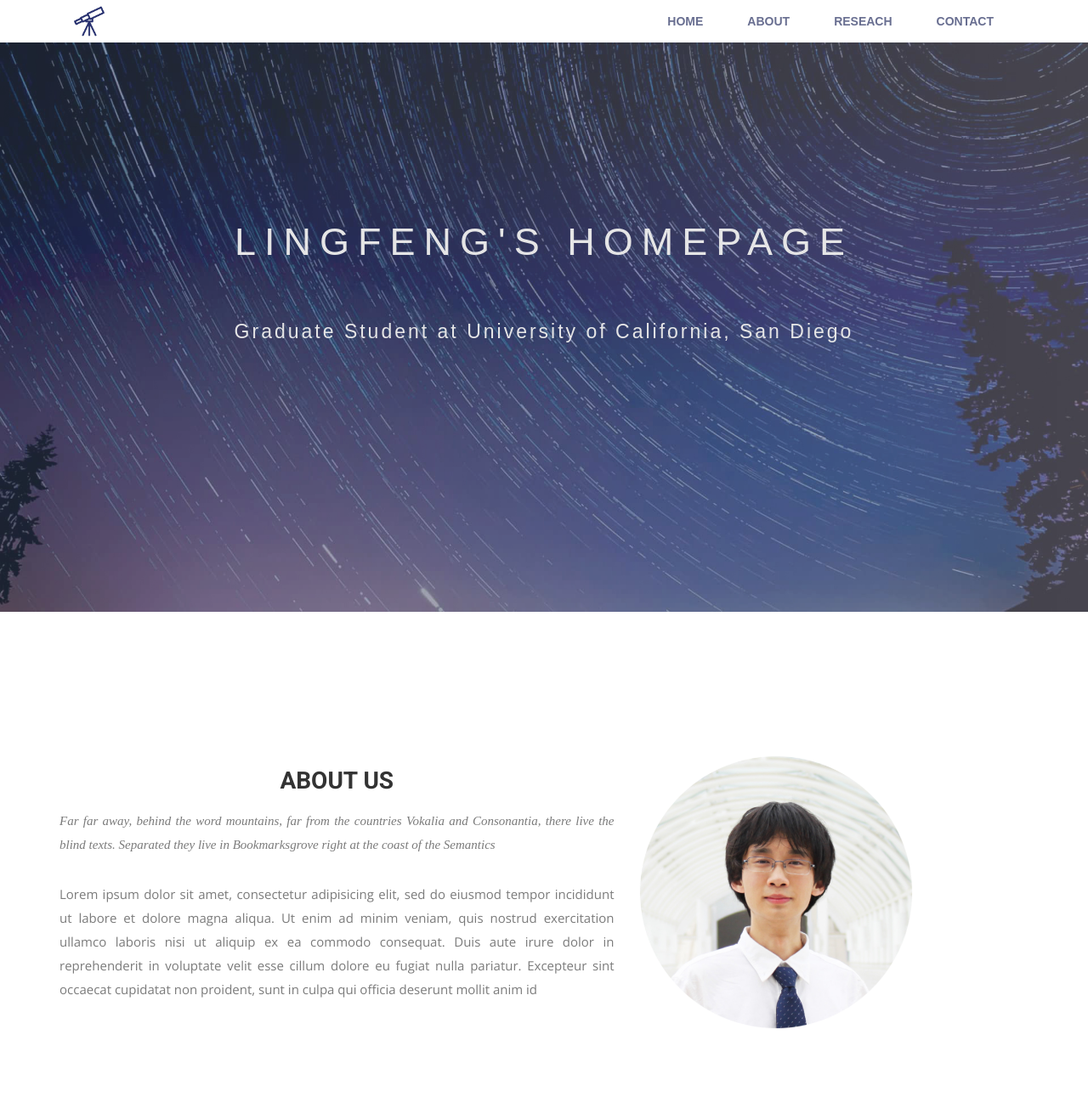
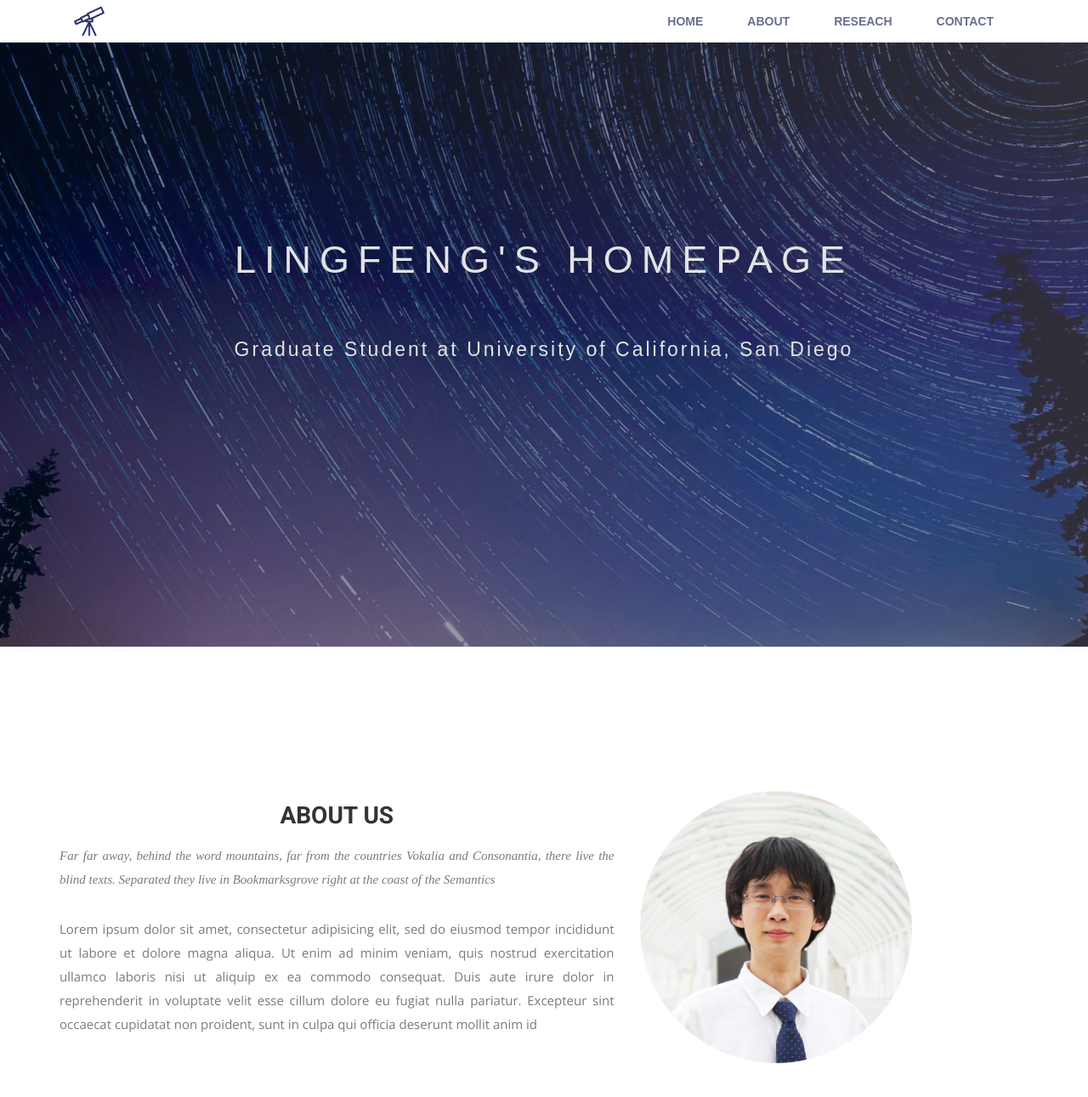
Before and after one commit to wei-lingfeng/lingfeng-wei.github.io, a Jekyll site: the page built from index.html, in a window 1280 px wide and 1400 px high. Shown: the top 1291 px of the window at 85% size. Built offline with Jekyll 4.4.1, drawn with Linux system fonts in a browser that asks for light colours; nearby versions of some CDN libraries; some web fonts are replaced.

Commit message:
Update airspace.css

```diff
--- a/css/airspace.css
+++ b/css/airspace.css
@@ -103,12 +103,7 @@ font header .navbar-default .navbar-nav li a:hover {
 	Slider Start
 --*/
 #slider {
-  background: linear-gradient(to left, #8b86a3, #031c49);
-  opacity: 0.9;
-  background-size: cover;
-  background-attachment: fixed;
-  background-position: 10% 0%;
-  padding: 235px 0 300px 0;
+  padding: 20% 0 25% 0;
   position: relative;
 }
 #slider:before {
```
